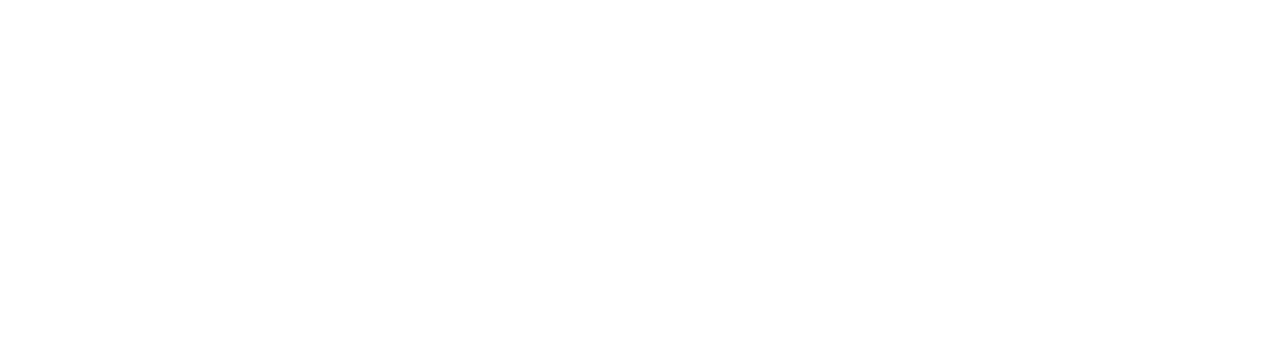
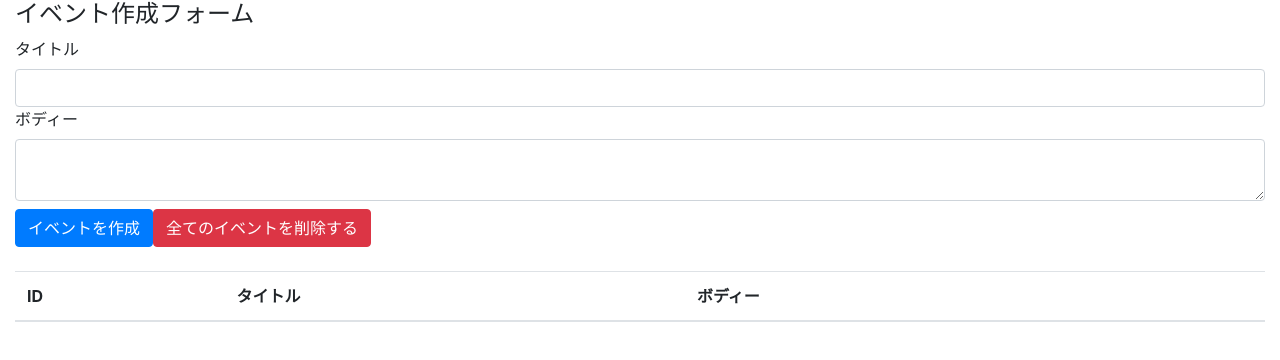
Before and after one commit to masashi49/react-hocks, a React (Create React App) app in the folder react-hooks-101/: page / in a window 1280 px wide. Shown: the top 360 px of the page. Built offline with nearby package versions, Linux system fonts and the light colour scheme.

Commit message:
bootstrap導入

```diff
--- a/react-hooks-101/package.json
+++ b/react-hooks-101/package.json
@@ -6,6 +6,7 @@
     "@testing-library/jest-dom": "^4.2.4",
     "@testing-library/react": "^9.3.2",
     "@testing-library/user-event": "^7.1.2",
+    "bootstrap": "4.3.1",
     "react": "^16.13.1",
     "react-dom": "^16.13.1",
     "react-scripts": "3.4.1"
--- a/react-hooks-101/src/App.js
+++ /dev/null
@@ -1,12 +0,0 @@
-import React from 'react';
-
-const App = () => {
-
-  return (
-    <>
-      <div></div>
-    </>
-  );
-}
-
-export default App;
--- /dev/null
+++ b/react-hooks-101/src/components/App.js
@@ -0,0 +1,46 @@
+import React from 'react';
+import 'bootstrap/dist/css/bootstrap.min.css';
+
+const App = () => {
+
+  return (
+    <>
+      <div className="container-fluid">
+        <h4>イベント作成フォーム</h4>
+        <form action="">
+          <div className="form -group">
+            <label htmlFor="formEventTitle">タイトル</label>
+            <input className="form-control" type="text" id="formEventTitle" />
+          </div>
+          <div className="form -group">
+            <label htmlFor="formEventBody">ボディー</label>
+            <textarea className="form-control" id="formEventTitle" />
+          </div>
+
+          <div className="mt-2">
+            <button className="btn btn-primary">イベントを作成</button>
+            <button className="btn btn-danger">全てのイベントを削除する</button>
+          </div>
+
+
+          <table className="table table-hover mt-4">
+            <thead>
+              <tr>
+                <th scope="col">ID</th>
+                <th scope="col">タイトル</th>
+                <th scope="col">ボディー</th>
+                <th scope="col"></th>
+              </tr>
+            </thead>
+          </table>
+
+
+
+
+        </form>
+      </div>
+    </>
+  );
+}
+
+export default App;
--- a/react-hooks-101/src/index.js
+++ b/react-hooks-101/src/index.js
@@ -1,6 +1,6 @@
 import React from 'react';
 import ReactDOM from 'react-dom';
-import App from './App';
+import App from './components/App';
 
 ReactDOM.render(
   <React.StrictMode>
```
Also changed, not shown: 1 other file (tests, documents, lock files or other folders).
